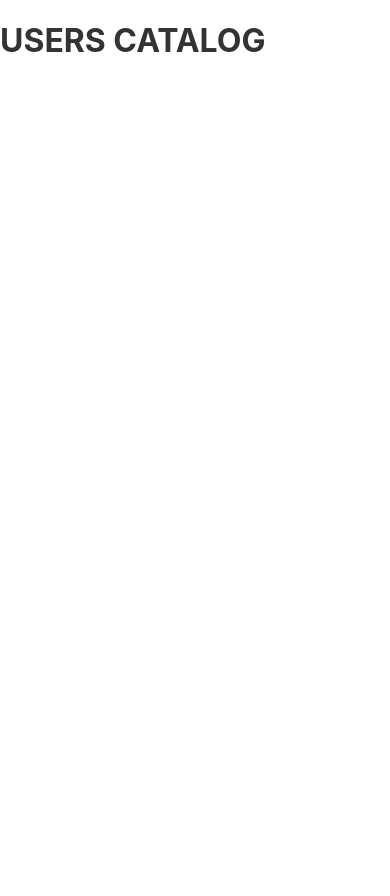
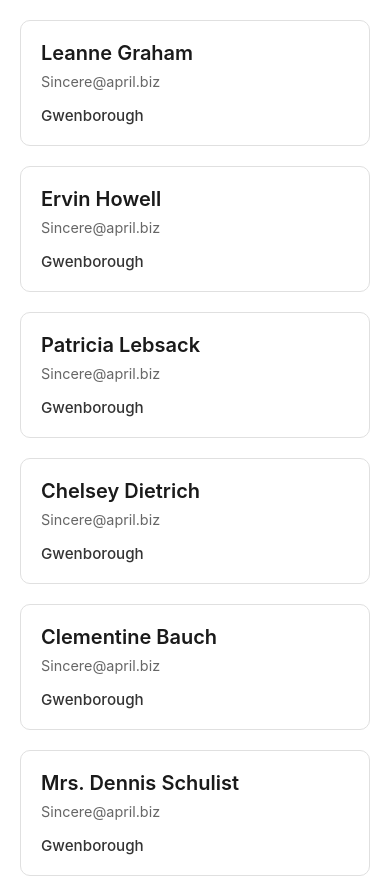
Before and after one commit to Elena-it-code/users-catalog, a React (Vite) app: page / in a window 390 px wide. Before the commit the page ends 844 px from the top, so only its background shows below. Built offline with nearby package versions, Linux system fonts and the light colour scheme.

Commit message:
feat(user): implement responsive UserList with mock data

```diff
--- a/src/App.tsx
+++ b/src/App.tsx
@@ -1,10 +1,158 @@
+import {UserList} from "./src/widgets/user-list/ui/UserList.tsx";
+
 function App() {
+    const usersData = [
+        {
+            id: 1,
+            name: "Leanne Graham",
+            username: "Bret",
+            email: "Sincere@april.biz",
+            address: {
+                street: "Kulas Light",
+                suite: "Apt. 556",
+                city: "Gwenborough",
+                zipcode: "92998-3874",
+                geo: {
+                    lat: "-37.3159",
+                    lng: "81.1496"
+                }
+            },
+            phone: "1-770-736-8031 x56442",
+            website: "hildegard.org",
+            company: {
+                name: "Romaguera-Crona",
+                catchPhrase: "Multi-layered client-server neural-net",
+                bs: "harness real-time e-markets"
 
-  return (
-    <>
-      <h1>USERS CATALOG</h1>
-    </>
-  )
+            }
+        },
+        {
+            id: 2,
+            name: "Ervin Howell",
+            username: "Bret",
+            email: "Sincere@april.biz",
+            address: {
+                street: "Kulas Light",
+                suite: "Apt. 556",
+                city: "Gwenborough",
+                zipcode: "92998-3874",
+                geo: {
+                    lat: "-37.3159",
+                    lng: "81.1496"
+                }
+            },
+            phone: "1-770-736-8031 x56442",
+            website: "hildegard.org",
+            company: {
+                name: "Romaguera-Crona",
+                catchPhrase: "Multi-layered client-server neural-net",
+                bs: "harness real-time e-markets"
+
+            }
+        },
+        {
+            id: 3,
+            name: "Patricia Lebsack",
+            username: "Bret",
+            email: "Sincere@april.biz",
+            address: {
+                street: "Kulas Light",
+                suite: "Apt. 556",
+                city: "Gwenborough",
+                zipcode: "92998-3874",
+                geo: {
+                    lat: "-37.3159",
+                    lng: "81.1496"
+                }
+            },
+            phone: "1-770-736-8031 x56442",
+            website: "hildegard.org",
+            company: {
+                name: "Romaguera-Crona",
+                catchPhrase: "Multi-layered client-server neural-net",
+                bs: "harness real-time e-markets"
+
+            }
+        },
+        {
+            id: 4,
+            name: "Chelsey Dietrich",
+            username: "Bret",
+            email: "Sincere@april.biz",
+            address: {
+                street: "Kulas Light",
+                suite: "Apt. 556",
+                city: "Gwenborough",
+                zipcode: "92998-3874",
+                geo: {
+                    lat: "-37.3159",
+                    lng: "81.1496"
+                }
+            },
+            phone: "1-770-736-8031 x56442",
+            website: "hildegard.org",
+            company: {
+                name: "Romaguera-Crona",
+                catchPhrase: "Multi-layered client-server neural-net",
+                bs: "harness real-time e-markets"
+
+            }
+        },
+        {
+            id: 5,
+            name: "Clementine Bauch",
+            username: "Bret",
+            email: "Sincere@april.biz",
+            address: {
+                street: "Kulas Light",
+                suite: "Apt. 556",
+                city: "Gwenborough",
+                zipcode: "92998-3874",
+                geo: {
+                    lat: "-37.3159",
+                    lng: "81.1496"
+                }
+            },
+            phone: "1-770-736-8031 x56442",
+            website: "hildegard.org",
+            company: {
+                name: "Romaguera-Crona",
+                catchPhrase: "Multi-layered client-server neural-net",
+                bs: "harness real-time e-markets"
+
+            }
+        },
+        {
+            id: 6,
+            name: "Mrs. Dennis Schulist",
+            username: "Bret",
+            email: "Sincere@april.biz",
+            address: {
+                street: "Kulas Light",
+                suite: "Apt. 556",
+                city: "Gwenborough",
+                zipcode: "92998-3874",
+                geo: {
+                    lat: "-37.3159",
+                    lng: "81.1496"
+                }
+            },
+            phone: "1-770-736-8031 x56442",
+            website: "hildegard.org",
+            company: {
+                name: "Romaguera-Crona",
+                catchPhrase: "Multi-layered client-server neural-net",
+                bs: "harness real-time e-markets"
+
+            }
+        },
+    ];
+
+    return (
+        <>
+            <UserList users={usersData}/>
+        </>
+    )
 }
 
 export default App
--- /dev/null
+++ b/src/src/entities/user/ui/UserCard.module.css
@@ -0,0 +1,39 @@
+.card {
+    background-color: #ffffff;
+    border: 1px solid #e0e0e0;
+    border-radius: 10px;
+    padding: 20px;
+    cursor: pointer;
+
+    transition: transform 0.2s ease-in-out, box-shadow 0.2s ease-in-out;
+
+    display: flex;
+    flex-direction: column;
+    gap: 8px;
+}
+
+.card:hover {
+    transform: translateY(-4px);
+    box-shadow: 0 8px 20px rgba(0, 0, 0, 0.1);
+    border-color: #d0d0d0;
+}
+
+.name {
+    margin: 0;
+    font-size: 1.25rem;
+    color: #1a1a1a;
+    font-weight: 600;
+}
+
+.email {
+    margin: 0;
+    color: #666666;
+    font-size: 0.9rem;
+    word-break: break-all;
+}
+.city {
+    margin: 8px 0 0 0;
+    font-size: 0.95rem;
+    color: #333333;
+    font-weight: 500;
+}
--- /dev/null
+++ b/src/src/entities/user/ui/UserCard.tsx
@@ -0,0 +1,16 @@
+import type {User} from "../model/types.ts";
+import s from './UserCard.module.css';
+
+type UserCardProps = {
+    user: User
+}
+
+export const UserCard = ({user}: UserCardProps) => {
+    return (
+        <div className={s.card}>
+            <h3 className={s.name}>{user.name}</h3>
+            <p className={s.email}>{user.email}</p>
+            <p className={s.city}>{user.address.city}</p>
+        </div>
+    )
+}
--- /dev/null
+++ b/src/src/widgets/user-list/ui/UserList.module.css
@@ -0,0 +1,20 @@
+.list {
+    display: grid;
+    gap: 20px;
+    padding: 20px;
+    grid-template-columns: 1fr;
+}
+
+@media (min-width: 600px) {
+    .list {
+        grid-template-columns: repeat(2, 1fr);
+    }
+}
+
+@media (min-width: 1024px) {
+    .list {
+        grid-template-columns: repeat(3, 1fr);
+        max-width: 1200px;
+        margin: 0 auto;
+    }
+}
--- /dev/null
+++ b/src/src/widgets/user-list/ui/UserList.tsx
@@ -0,0 +1,15 @@
+import type {User} from "../../../entities/user/model/types.ts";
+import s from './UserList.module.css'
+import {UserCard} from "../../../entities/user/ui/UserCard.tsx";
+
+type UserListProps = {
+    users: User[]
+}
+
+export const UserList = ({users}: UserListProps) => {
+    return (
+        <div className={s.list}>
+            {users.map((user: User) => <UserCard key={user.id} user={user}/>)}
+        </div>
+    )
+}
```
